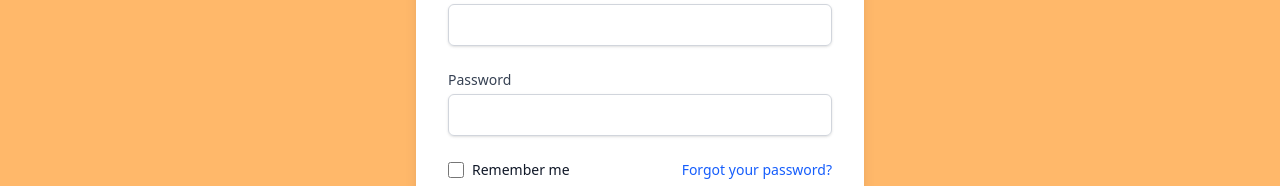
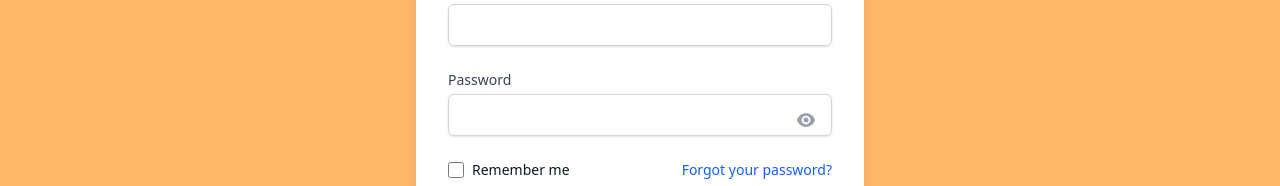
Before and after one commit to princekeshriabc/InnerCircle, a React (Vite) app in the folder frontend/: page /login in a window 1280 px wide. Shown: the part 310-496 px from the top of the page. Built offline with nearby package versions, Linux system fonts and the light colour scheme; no server answers.

Commit message:
show password ,Error display bugs solve

```diff
--- a/frontend/src/components/profile/CommunityStatus.jsx
+++ b/frontend/src/components/profile/CommunityStatus.jsx
@@ -21,7 +21,7 @@ const CommunityStatus = () => {
       const response = await axios.get("/guides/all");
       const currentUser = JSON.parse(localStorage.getItem("user"));
       const userGuides = response.data.data.filter(
-        (guide) => guide.createdBy._id === currentUser._id
+        (guide) => guide.createdBy?._id === currentUser._id
       );
 
       const calculatedStats = userGuides.reduce(
--- a/frontend/src/screens/Login.jsx
+++ b/frontend/src/screens/Login.jsx
@@ -6,12 +6,15 @@ import { UserContext } from "../context/user.context";
 import { auth, provider } from "../hooks/firebase";
 import { signInWithPopup } from "firebase/auth";
 import CryptoJS from "crypto-js";
+import { EyeIcon, EyeSlashIcon } from "@heroicons/react/24/solid";
 
 const Login = () => {
   const [email, setEmail] = useState("");
   const [password, setPassword] = useState("");
   const [rememberMe, setRememberMe] = useState(false);
   const { setUser } = useContext(UserContext);
+  const [error, setError] = useState("");
+  const [showPassword, setShowPassword] = useState(false);
   // const [formData, setFormData] = useState({
   //   email: "",
   //   password: "",
@@ -82,6 +85,11 @@ const Login = () => {
         navigate("/home");
       })
       .catch((error) => {
+        const errorMsg =
+          error.response?.data?.message ||
+          error.message ||
+          "An error occurred during registration";
+        setError(errorMsg);
         console.error("Login error:", error);
         // Handle login error (e.g., show error message)
       });
@@ -114,7 +122,7 @@ const Login = () => {
             />
           </div>
 
-          <div>
+          <div className="relative">
             <label
               htmlFor="password"
               className="block text-sm font-medium text-gray-700"
@@ -124,15 +132,27 @@ const Login = () => {
             <input
               id="password"
               name="password"
-              type="password"
+              type={showPassword ? "text" : "password"}
               autoComplete="current-password"
               required
               value={password}
               onChange={(e) => setPassword(e.target.value)}
-              className="mt-1 block w-full px-3 py-2 border border-gray-300 rounded-md shadow-sm focus:outline-none focus:ring-blue-500 focus:border-blue-500"
+              className="mt-1 block w-full px-3 py-2 border border-gray-300 rounded-md shadow-sm focus:outline-none focus:ring-blue-500 focus:border-blue-500 pr-10"
             />
+            <button
+              type="button"
+              tabIndex={-1}
+              onClick={() => setShowPassword((prev) => !prev)}
+              className="absolute top-9 right-3 flex items-center justify-center p-1 focus:outline-none"
+            >
+              {showPassword ? (
+                <EyeSlashIcon className="h-5 w-5 text-gray-400" />
+              ) : (
+                <EyeIcon className="h-5 w-5 text-gray-400" />
+              )}
+            </button>
           </div>
-
+          {error && <div className="text-red-600 text-sm mt-2">{error}</div>}
           <div className="flex items-center justify-between">
             <div className="flex items-center">
               <input
--- a/frontend/src/screens/Register.jsx
+++ b/frontend/src/screens/Register.jsx
@@ -3,6 +3,7 @@ import React, { useState, useContext } from "react";
 import { Link, useNavigate } from "react-router-dom";
 import axios from "../config/axios";
 import { UserContext } from "../context/user.context";
+import { EyeIcon, EyeSlashIcon } from "@heroicons/react/24/solid";
 
 const Register = () => {
   const [username, setUsername] = useState("");
@@ -10,6 +11,8 @@ const Register = () => {
   const [password, setPassword] = useState("");
   const [rememberMe, setRememberMe] = useState(false);
   const { setUser } = useContext(UserContext);
+  const [error, setError] = useState("");
+  const [showPassword, setShowPassword] = useState(false);
   //   const [formData, setFormData] = useState({
   //   name: "",
   //   email: "",
@@ -49,6 +52,11 @@ const Register = () => {
         navigate("/");
       })
       .catch((error) => {
+        const errorMsg =
+          error.response?.data?.message ||
+          error.message ||
+          "An error occurred during registration";
+        setError(errorMsg);
         console.error("Register error:", error);
         // Handle register error (e.g., show error message)
       });
@@ -99,7 +107,7 @@ const Register = () => {
             />
           </div>
 
-          <div>
+          <div className="relative">
             <label
               htmlFor="password"
               className="block text-sm font-medium text-gray-700"
@@ -109,15 +117,27 @@ const Register = () => {
             <input
               id="password"
               name="password"
-              type="password"
+              type={showPassword ? "text" : "password"}
               autoComplete="current-password"
               required
               value={password}
               onChange={(e) => setPassword(e.target.value)}
-              className="mt-1 block w-full px-3 py-2 border border-gray-300 rounded-md shadow-sm focus:outline-none focus:ring-blue-500 focus:border-blue-500"
+              className="mt-1 block w-full px-3 py-2 border border-gray-300 rounded-md shadow-sm focus:outline-none focus:ring-blue-500 focus:border-blue-500 pr-10"
             />
+            <button
+              type="button"
+              tabIndex={-1}
+              onClick={() => setShowPassword((prev) => !prev)}
+              className="absolute top-9 right-3 flex items-center justify-center p-1 focus:outline-none"
+            >
+              {showPassword ? (
+                <EyeSlashIcon className="h-5 w-5 text-gray-400" />
+              ) : (
+                <EyeIcon className="h-5 w-5 text-gray-400" />
+              )}
+            </button>
           </div>
-
+          {error && <div className="text-red-600 text-sm mt-2">{error}</div>}
           <div className="flex items-center justify-between">
             <div className="flex items-center">
               <input
```
